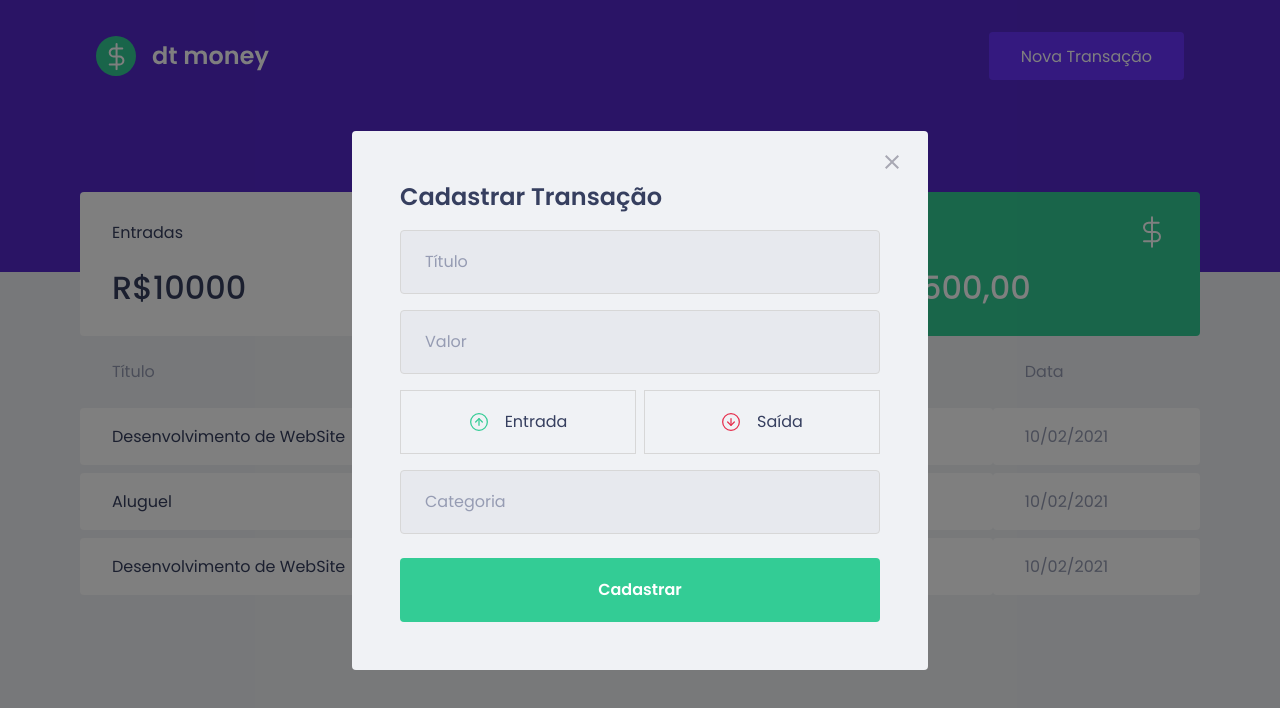
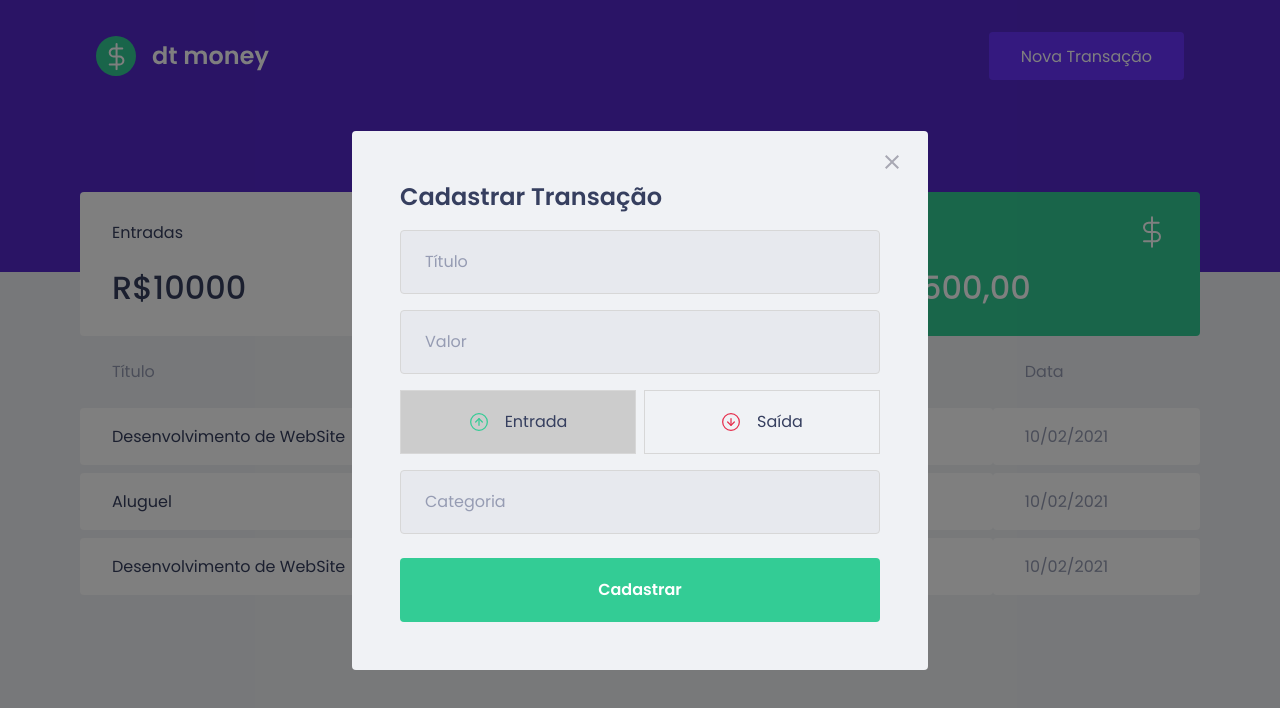
Before and after one commit to marcostaborda/dtmoney-ignite-reactjs, a React (Create React App) app: page / in a window 1280 px wide. Both pictures are taken after a click on the button "Nova Transação". Shown: the top 708 px of the page. Built offline with nearby package versions, Linux system fonts and the light colour scheme; no server answers; what miragejs would draw is missing.

Commit message:
feat: estilizando radio box com o styled components

```diff
--- a/src/components/NewTransactionModal/index.tsx
+++ b/src/components/NewTransactionModal/index.tsx
@@ -1,8 +1,14 @@
 import Modal from 'react-modal';
-import { Container, ButtonCloseModal, TransactionTypeContainer } from './styles';
+import {
+  Container,
+  ButtonCloseModal,
+  TransactionTypeContainer,
+  RadioBox
+} from './styles';
 import closeImg from '../../assets/close.svg';
 import incomeImg from '../../assets/income.svg';
 import outcomeImg from '../../assets/outcome.svg';
+import { useState } from 'react';
 
 interface NewTransactionModalProps {
   onCloseRequestModal: () => void;
@@ -12,6 +18,8 @@ interface NewTransactionModalProps {
 Modal.setAppElement("#root");
 
 export function NewTransactionModal({ isOpenModal, onCloseRequestModal }: NewTransactionModalProps) {
+  const [type, setType] = useState('deposit');
+
   return (
     <Modal
       isOpen={isOpenModal}
@@ -28,14 +36,22 @@ export function NewTransactionModal({ isOpenModal, onCloseRequestModal }: NewTra
         <input type="text" placeholder="Valor" />
 
         <TransactionTypeContainer>
-          <button type="button">
+          <RadioBox
+            type="button"
+            onClick={() => setType('deposit')}
+            isActive={type === 'deposit'}
+          >
             <img src={incomeImg} alt="Entrada" />
             <span>Entrada</span>
-          </button>
-          <button type="button">
+          </RadioBox>
+          <RadioBox
+            type="button"
+            onClick={() => setType('withdraw')}
+            isActive={type === 'withdraw'}
+          >
             <img src={outcomeImg} alt="Saída" />
             <span>Saída</span>
-          </button>
+          </RadioBox>
         </TransactionTypeContainer>
 
         <input type="text" placeholder="Categoria" />
--- a/src/components/NewTransactionModal/styles.ts
+++ b/src/components/NewTransactionModal/styles.ts
@@ -68,13 +68,17 @@ export const TransactionTypeContainer = styled.div`
   display: grid;
   grid-template-columns: 1fr 1fr;
   gap: 0.5rem;
+`;
 
+interface RadioBoxProps {
+  isActive: boolean;
+}
 
-  button {
+export const RadioBox = styled.button<RadioBoxProps>`
   height: 4rem;
   border: 1px solid #d7d7d7;
 
-    background: transparent;
+  background: ${(props) => props.isActive ? '#ccc' : 'transparent'};
 
   display: flex;
   align-items: center;
@@ -97,5 +101,5 @@ export const TransactionTypeContainer = styled.div`
     font-size: 1rem;
     color: var(--text-title);
   }
-  }
-`;
+
+`
--- a/src/components/TransactionsTable/index.tsx
+++ b/src/components/TransactionsTable/index.tsx
@@ -7,7 +7,7 @@ export function TransactionsTable() {
     api.get('transactions').then(res => {
       console.log(res.data)
     });
-  },[])
+  }, [])
   return (
     <Container>
       <table>
@@ -30,7 +30,7 @@ export function TransactionsTable() {
 
           <tr>
             <td className="title-table">Aluguel</td>
-            <td className="with-draw"> - R$ 12.000</td>
+            <td className="withdraw"> - R$ 12.000</td>
             <td>Casa</td>
             <td>10/02/2021</td>
           </tr>
--- a/src/components/TransactionsTable/styles.ts
+++ b/src/components/TransactionsTable/styles.ts
@@ -34,7 +34,7 @@ export const Container = styled.div`
         color: var(--green);
       }
 
-      &.with-draw{
+      &.withdraw{
         color: var(--red);
       }
     }
```
Lines whose indentation alone changed are shown as unchanged.
